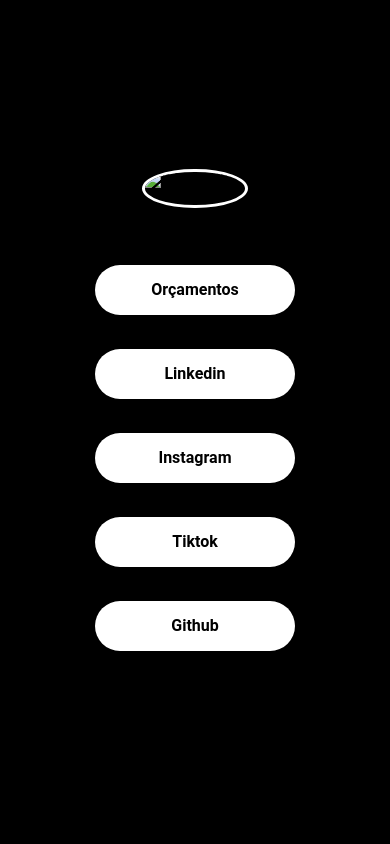
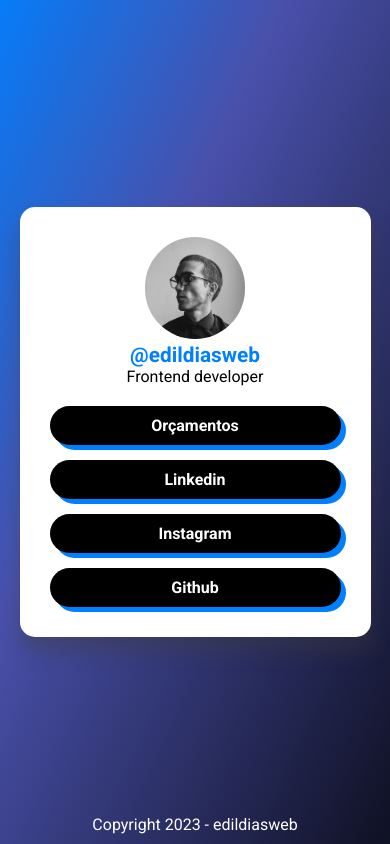
Before and after one commit to edildias/links-all-in-one, a plain HTML site: page index.html in a window 390 px wide. Drawn offline with Linux system fonts and the light colour scheme; files that its build step writes are made by us from their sources.

Commit message:
Responsividade e background gradiente
deixei o layout responsivo e adicionei um background gradiente com transition.

```diff
--- a/index.html
+++ b/index.html
@@ -1,26 +1,27 @@
 <!DOCTYPE html>
-<html lang="pt-br">
+<html lang="pt-BR">
 <head>
     <meta charset="UTF-8">
+    <meta http-equiv="X-UA-Compatible" content="IE=edge">
     <meta name="viewport" content="width=device-width, initial-scale=1.0">
-    <link rel="stylesheet" href="/assets/css/reset.css">
-    <link rel="stylesheet" href="/assets/css/index.css">
-    <title>Document</title>
+    <link rel="shortcut icon" href="img/logo.png" type="image/x-icon">
+    <link rel="stylesheet" href="style.css">
+    <title>Links - edildiasweb</title>
 </head>
 <body>
-    <main>
-        <section class="principal">
-            <img class="principal__foto" src="/assets/imagens/profile.JPG" alt="Edil-Perfil">
-            <p>@edildiasweb</p>
-            <ul class="principal__lista">
-                <li><a class="principal__lista__links" href="">Orçamentos</a></li>
-                <li><a class="principal__lista__links"  href="">Linkedin</a></li>
-                <li><a class="principal__lista__links"  href="">Instagram</a></li>
-                <li><a class="principal__lista__links"  href="">Tiktok</a></li>
-                <li><a class="principal__lista__links"  href="">Github</a></li>
-            </ul>
-        </section>
-    </main>
-
+    <section>
+        <header>
+            <img src="profile.JPG" alt="logo">
+            <h3>@edildiasweb</h3>
+            <p>Frontend developer</p>
+        </header>
+        <main>
+            <a href="https://api.whatsapp.com/send?phone=5581991968195">Orçamentos</a>
+            <a href="https://www.linkedin.com/in/edil-dias/">Linkedin</a>
+            <a href="https://www.instagram.com/edildiasweb/">Instagram</a>
+            <a href="https://github.com/edildias">Github</a>
+        </main>
+    </section>
+    <p class="footer">Copyright 2023 - edildiasweb</p>
 </body>
 </html>
--- /dev/null
+++ b/style.css
@@ -0,0 +1,94 @@
+@import url('https://fonts.googleapis.com/css2?family=Roboto:wght@400;700;900&display=swap');
+
+:root {
+    --azul: rgb(0,128,255);
+    --branco: rgb(255,255,255);
+    --preto: rgb(0,0,0);
+}
+
+*{
+    margin: 0;
+    padding: 0;
+    box-sizing: border-box;
+    font-family: 'Roboto', sans-serif;
+}
+
+
+body{
+    display: flex;
+    align-items: center;
+    justify-content: center;
+    height: 100vh;
+    background-image: linear-gradient(to bottom right, #3affde 0%, var(--azul) 40%,#4950aa 60%, var(--preto) 100%);
+    background-size: 200% 200%;
+    animation: float 6s linear infinite alternate;
+}
+@keyframes float {
+    from{background-position: 0 0 ;}
+    to{background-position: 100% 100%;}
+}
+section{
+    padding: 45px;
+    background-color: #fff;
+    width: 500px;
+    border-radius: 15px;
+    display: flex;
+    align-items: center;
+    justify-content: center;
+    flex-direction: column;
+    gap: 20px;
+    text-align: center;
+    box-shadow: 2px 15px 20px rgba(61,61,61,.4);
+}
+header img{
+    width: 140px;
+    border-radius: 100px;
+}
+header h3{
+    color: var(--azul);
+    font-size: 1.35rem;
+}
+main{
+    display: flex;
+    flex-direction: column;
+    width: 100%;
+    gap: 25px;
+}
+main a{
+    background: var(--preto);
+    padding: 15px 0;
+    text-decoration: none;
+    font-weight: 700;
+    color: #fff;
+    border-radius: 30px;
+    box-shadow: 5px 5px var(--azul);
+    transition: all .5s ease-in-out;
+}
+main a:hover{
+    opacity: .85;
+}
+.footer{
+    position: absolute;
+    bottom: 10px;
+    color: #fff;
+    font-size: 1rem;
+}
+@media (max-width: 520px){
+    section{
+        width: 90%;
+        padding: 30px;
+    }
+    header img{
+        width: 100px;
+    }
+    header h3{
+        font-size: 1.3rem;
+    }
+    main{
+        gap: 15px;
+    }
+    main a{
+        padding: 10px 0;
+        box-shadow: 5px 5px var(--azul);
+    }
+}
```
Also changed, not shown: profile.JPG (added).
